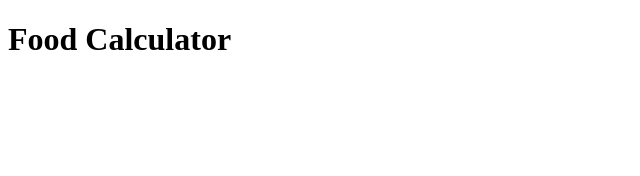
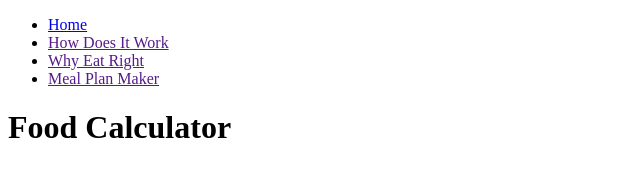
Before and after one commit to mkhill86/Food-Calculator, a plain HTML site: page main.html in a window 1280 px wide. Shown: the whole page, without its empty margins (0-640 px from the left). Drawn offline with Linux system fonts and the light colour scheme.

Commit message:
Added CSS file and started Nav Bar

```diff
--- a/main.html
+++ b/main.html
@@ -3,9 +3,20 @@
 <head>
   <meta charset="UTF-8">
   <meta name="viewport" content="width=device-width, initial-scale=1.0">
+  <link rel="stylesheet" href="styles.css">
   <title>Food Calculator</title>
 </head>
 <body>
+  <header>
+    <nav>
+      <ul class="nav-bar">
+        <li><a href="main.html">Home</a></li>
+        <li><a href="">How Does It Work</a></li>
+        <li><a href="">Why Eat Right</a></li>
+        <li><a href="">Meal Plan Maker</a></li>
+      </ul>
+    </nav>
+  </header>
   <h1>Food Calculator</h1>
 </body>
 </html>
```
Also changed, not shown: styles.css (added).
